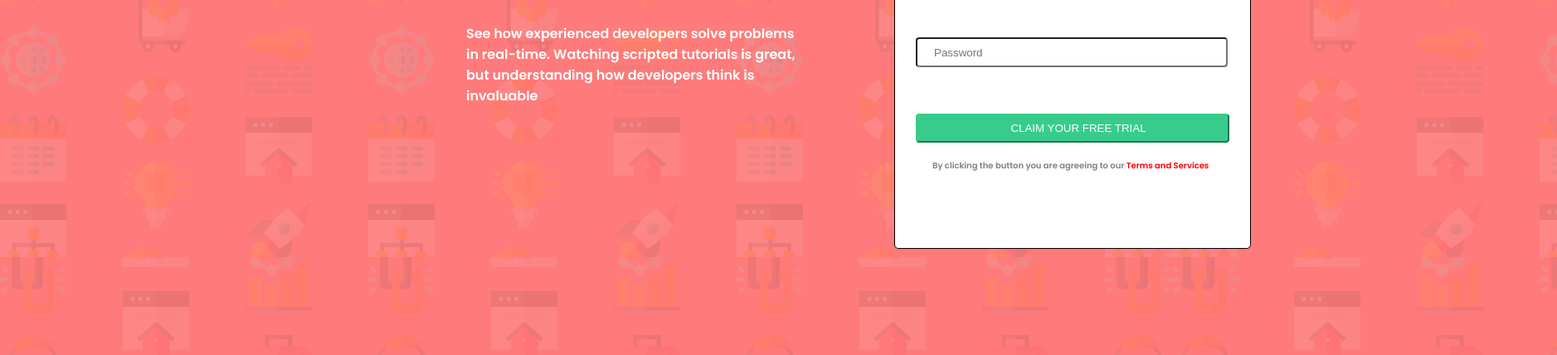
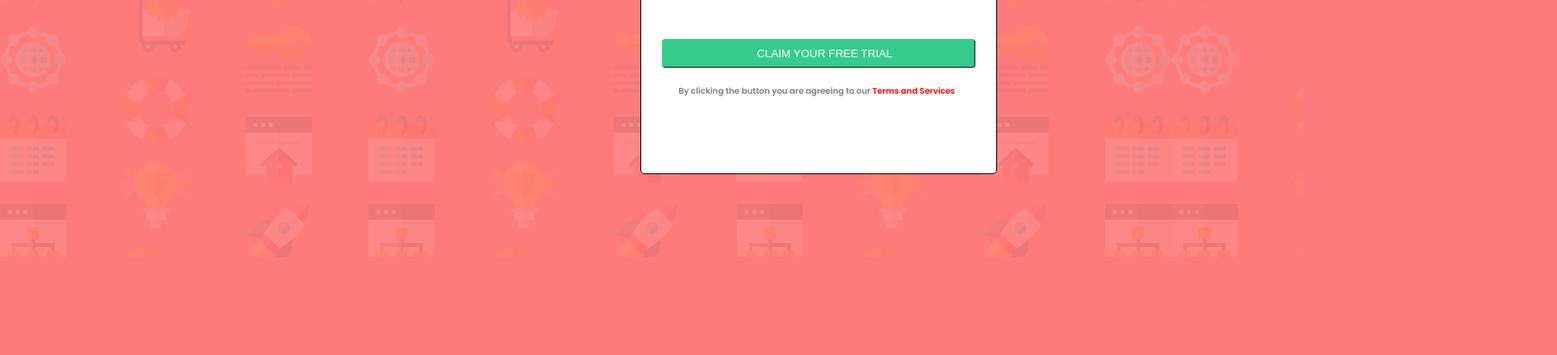
Before and after one commit to Ruq23/Zuri-RMQ, a plain HTML site: page index.html in a window 1280 px wide. Shown: the part 490-918 px from the top of the page at 83% size, 1877 px wide, since content can reach past the window. After the commit the page ends 800 px from the top, so only its background shows below. Drawn offline with Linux system fonts and the light colour scheme.

Commit message:
Update style.css

```diff
--- a/style.css
+++ b/style.css
@@ -6,7 +6,7 @@ body {
     /* overflow-x: hidden; */
     background-color: hsl(0, 100%, 74%);
     background-image: url('bg-intro-desktop.png');
-    margin: 10% 0%;
+    margin: 3% 0%;
 }
 
 h1 {
@@ -47,14 +47,14 @@ button:hover {
 }
 .fullbox {
     display: grid;
-    margin: 0% 40%;
+    margin: 0% 20%;
     gap: 1.0rem;
     grid-template-columns: repeat(2, 1fr);
 }
 
 .ss-two{
     background-color: white;
-    margin-top: 20px;
+    margin-top: 50px;
     height: 550px;
     border-radius: 5px;
     padding-top: 20px;
@@ -88,10 +88,9 @@ button:hover {
     width: 400px;
     /* grid-row: 1 / 3; */
     /* text-align: center; */
-    padding-top: 50%;
+    padding-top: 35%;
     grid-column-start: 1;
     padding-right: 30%;
-    margin-left: 50px;
     /* grid-column-end: 3; */
 }
 
@@ -99,7 +98,6 @@ button:hover {
     grid-column-start: 2;
     grid-column-end: 2;
     padding-left: 100px;
-    margin-top: 30px;
 }
 
 .red {
```
